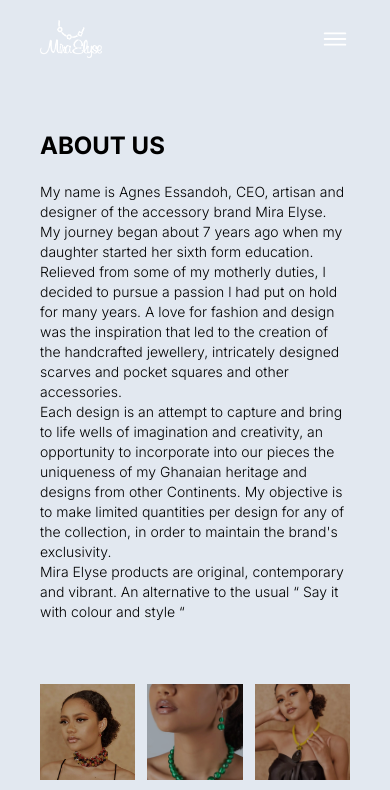
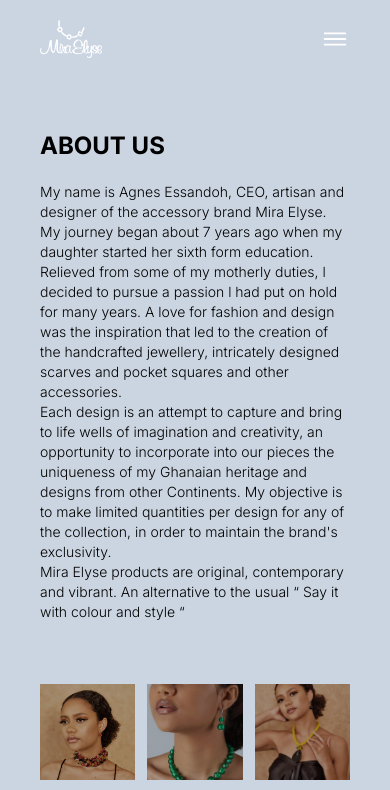
Before and after one commit to kkopoku/miraelyse, a Next.js app: page /about in a window 390 px wide. Shown: the top 790 px of the page. Built offline with nearby package versions, Linux system fonts and the light colour scheme.

Commit message:
changes hamburger menu order and small ui change on about

```diff
--- a/app/about/page.js
+++ b/app/about/page.js
@@ -18,7 +18,7 @@
   }, []);
 
   return (
-    <main className="flex min-h-screen flex-col h-full text-black bg-slate-200">
+    <main className="flex min-h-screen flex-col h-full text-black bg-slate-300">
 
       <TopNavigation />
 
--- a/app/products/page.js
+++ b/app/products/page.js
@@ -134,6 +134,7 @@
           ))}
         </div>
       </div>
+
       {/* Pocket Squares */}
       <div
         data-aos="fade-down"
--- a/components/TopNavigation.jsx
+++ b/components/TopNavigation.jsx
@@ -45,7 +45,7 @@
     return (
       <div
         onClick={() => setIsMobileMenuOpen(false)}
-        className="flex fixed inset-0 z-40 flex-col bg-white bg-opacity-95 justify-center items-center gap-6 font-medium text-xl"
+        className="flex fixed inset-0 z-40 flex-col-reverse bg-white bg-opacity-95 justify-center items-center gap-6 font-medium text-xl"
       >
         {navItems.map((button) => (
           <button
```
